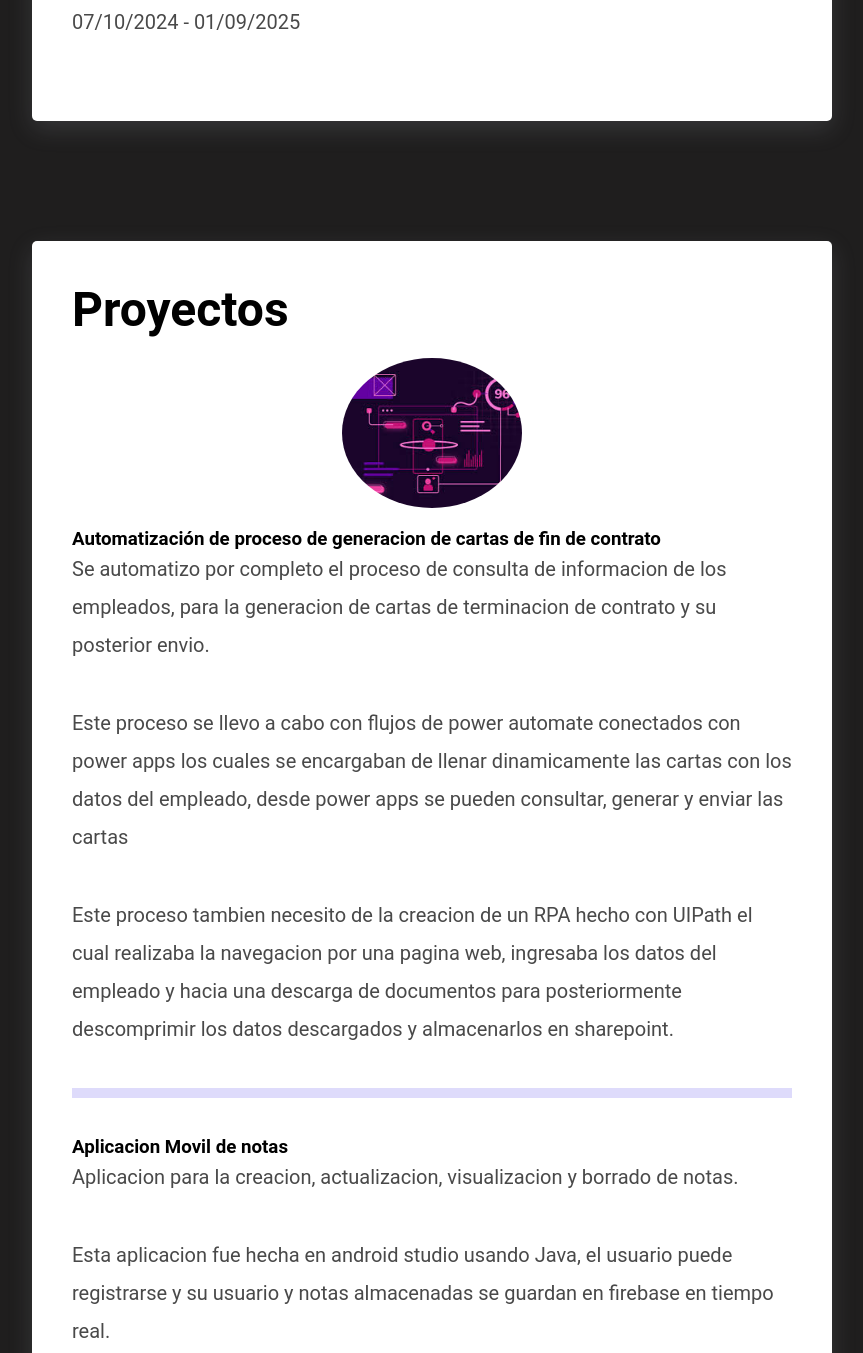
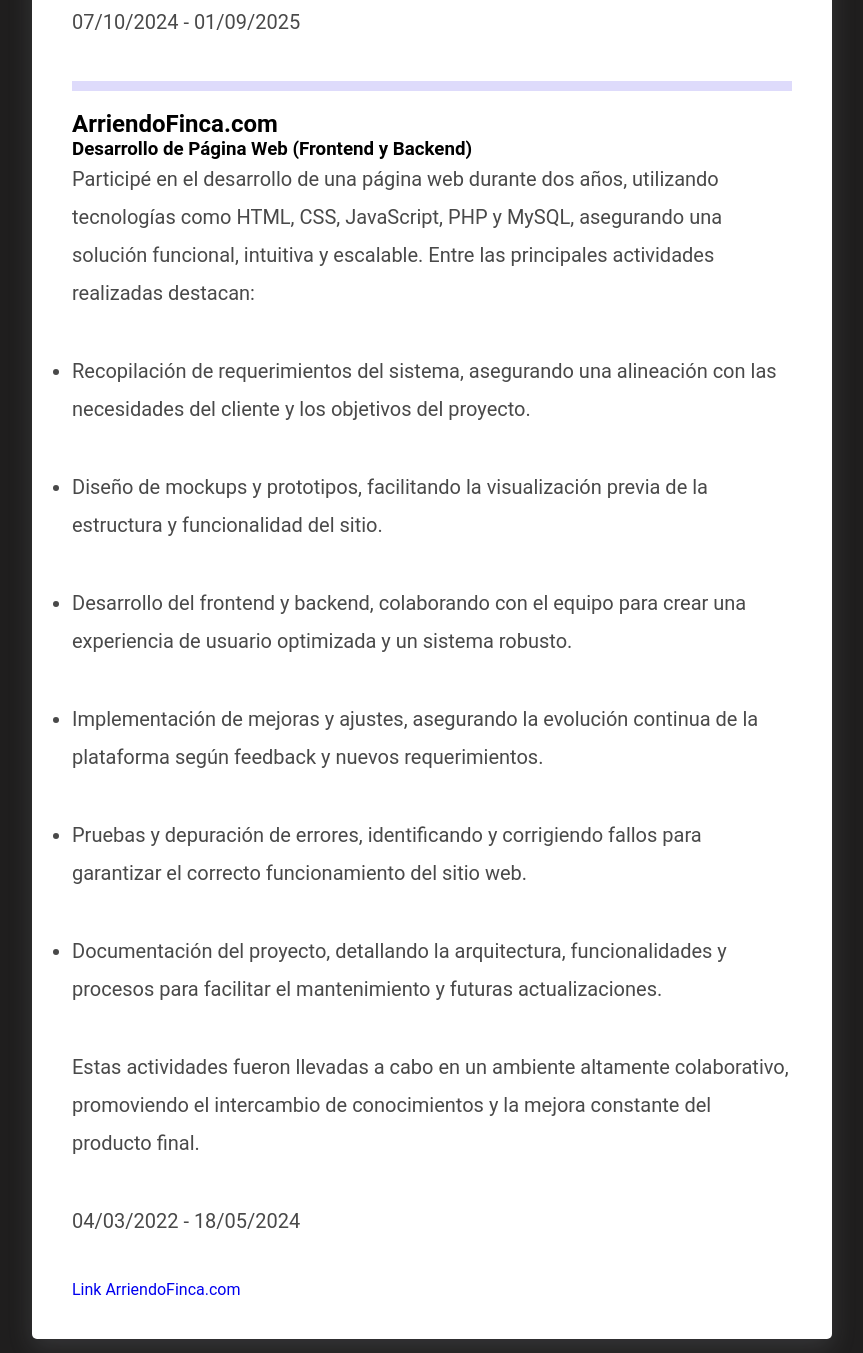
Before and after one commit to MAGA1314/MAGA1314.github.io, a plain HTML site: page index.html in a window 1280 px wide. Shown: the part 5065-6418 px from the top of the page, without its empty margins (208-1071 px from the left). Drawn offline with Linux system fonts and the light colour scheme.

Commit message:
experiencia desarrollador fullstack agregada

```diff
--- a/index.html
+++ b/index.html
@@ -184,6 +184,23 @@
                     satisfacción del equipo.
                 </p>
                 <p>07/10/2024 - 01/09/2025</p>
+                <hr>
+                <br>
+                <h2>ArriendoFinca.com</h2>
+                <h3>Desarrollo de Página Web (Frontend y Backend)</h3>
+				<p>Participé en el desarrollo de una página web durante dos años, utilizando tecnologías como HTML, CSS, JavaScript, PHP y MySQL, asegurando una solución funcional, intuitiva y escalable. Entre las principales actividades realizadas destacan:
+                </p>
+                <ul>
+                    <li>Recopilación de requerimientos del sistema, asegurando una alineación con las necesidades del cliente y los objetivos del proyecto.</li>
+                    <li> Diseño de mockups y prototipos, facilitando la visualización previa de la estructura y funcionalidad del sitio.</li>
+                    <li>Desarrollo del frontend y backend, colaborando con el equipo para crear una experiencia de usuario optimizada y un sistema robusto.</li>
+                    <li>Implementación de mejoras y ajustes, asegurando la evolución continua de la plataforma según feedback y nuevos requerimientos.</li>
+                    <li>Pruebas y depuración de errores, identificando y corrigiendo fallos para garantizar el correcto funcionamiento del sitio web.</li>
+                    <li>Documentación del proyecto, detallando la arquitectura, funcionalidades y procesos para facilitar el mantenimiento y futuras actualizaciones.</li>
+                </ul>
+                <p>Estas actividades fueron llevadas a cabo en un ambiente altamente colaborativo, promoviendo el intercambio de conocimientos y la mejora constante del producto final.</p>
+                <p>04/03/2022 - 18/05/2024</p>
+                <a href="https://arriendofinca.com/">Link ArriendoFinca.com</a>
 			</div>
 		</div>
 
```
